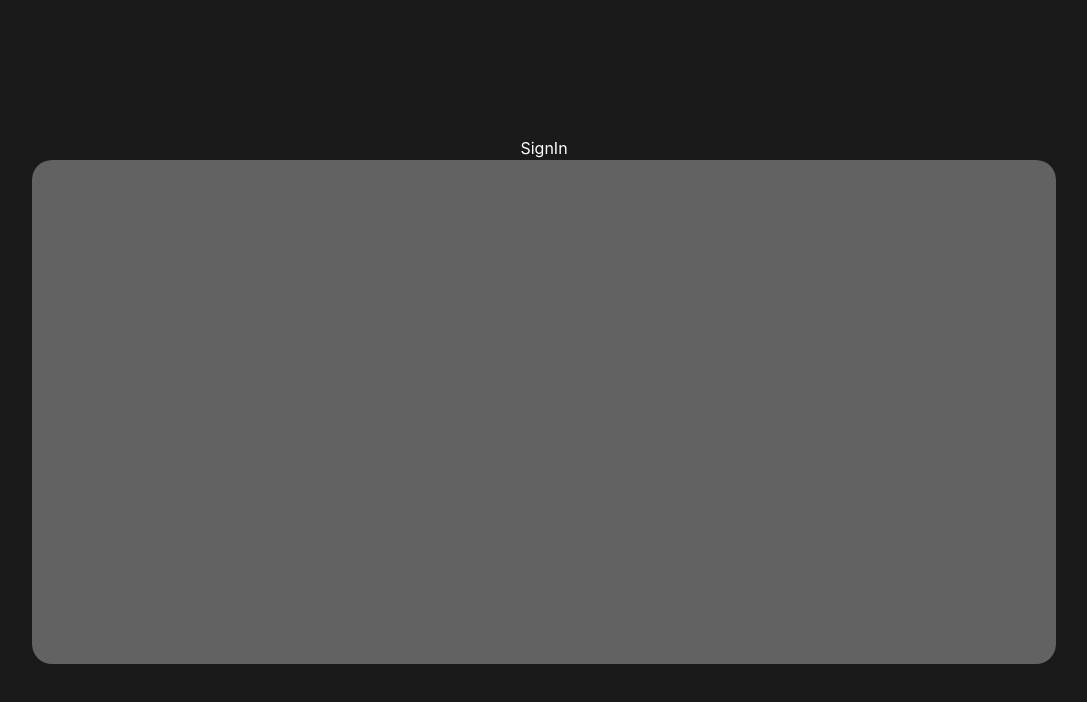
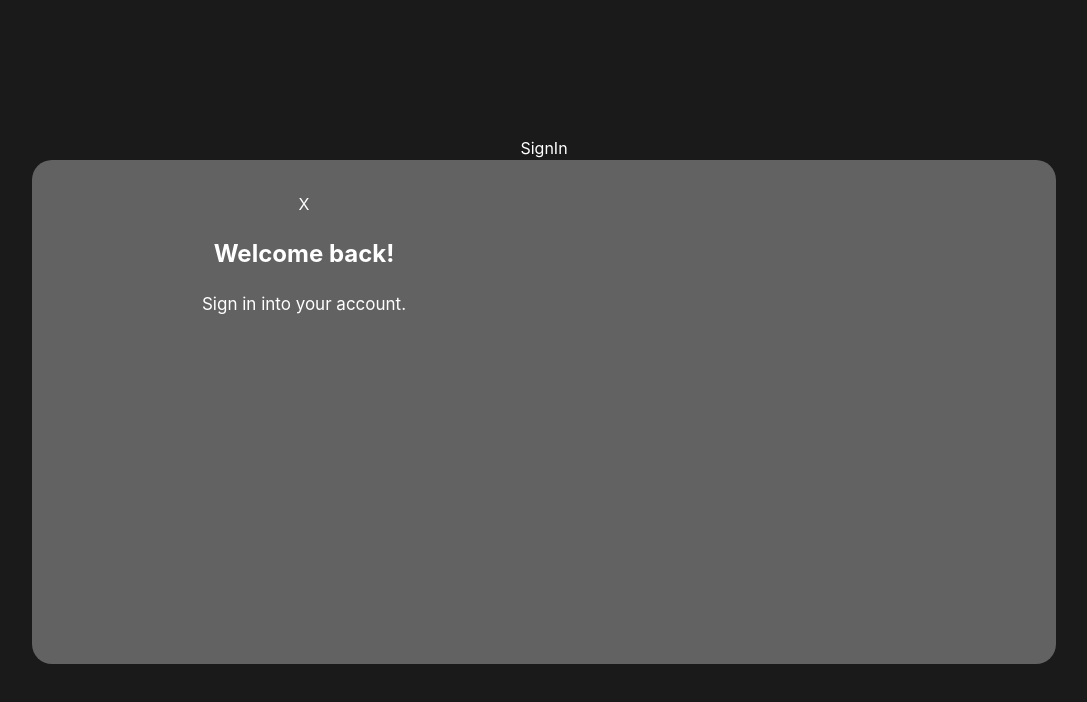
Before and after one commit to Alcyone47/Demo1, a React (Vite) app in the folder proffernet/: page /signin in a window 1280 px wide. Shown: the top 702 px of the page, without its empty margins (96-1183 px from the left). Built offline with nearby package versions, Linux system fonts and the light colour scheme.

Commit message:
added footer

```diff
--- a/proffernet/src/CSS/SignIn.css
+++ b/proffernet/src/CSS/SignIn.css
@@ -11,18 +11,25 @@ body{
     height: 55vh;
     width: 75vw;
     border-radius: 20px;
-    display: flexbox;
+    display: flex;
     justify-content: center;
     align-items: center;
     flex-direction: row;
+    min-height: fit-content;
+}
+
+.card__left{
+    width: 50%;
+    height: 100%;
+    display: flex;
+    flex-direction: column;
+}
+
+p{
+    font-size: 17px;
 }
 
 .card__right{
     width: 50%;
+    height: 100%;
 }
-
-.card__right__img{
-    width: 100%;
-    height: auto;
-    overflow: hidden;
-}
--- a/proffernet/src/pages/SignIn.jsx
+++ b/proffernet/src/pages/SignIn.jsx
@@ -9,12 +9,22 @@ const SignIn = () => {
             <div>SignIn</div>
             <div className='card'>
                 <div className='card__left'>
+                    <div id='logo'>
+                        X
+                    </div>
+                    <div id='top_text'>
+                        <h2>Welcome back!</h2>
+                        <p id='message'>Sign in into your account.</p>
+                    </div>
+                    <div className='input__field'>
+                        <div>
 
+                        </div>
+
+                    </div>
                 </div>
                 <div className='card__right'>
-                    <div className='card__right__img'>
-                        <img src='' alt="" />
-                    </div>
+
                 </div>
             </div>
         </>
```
